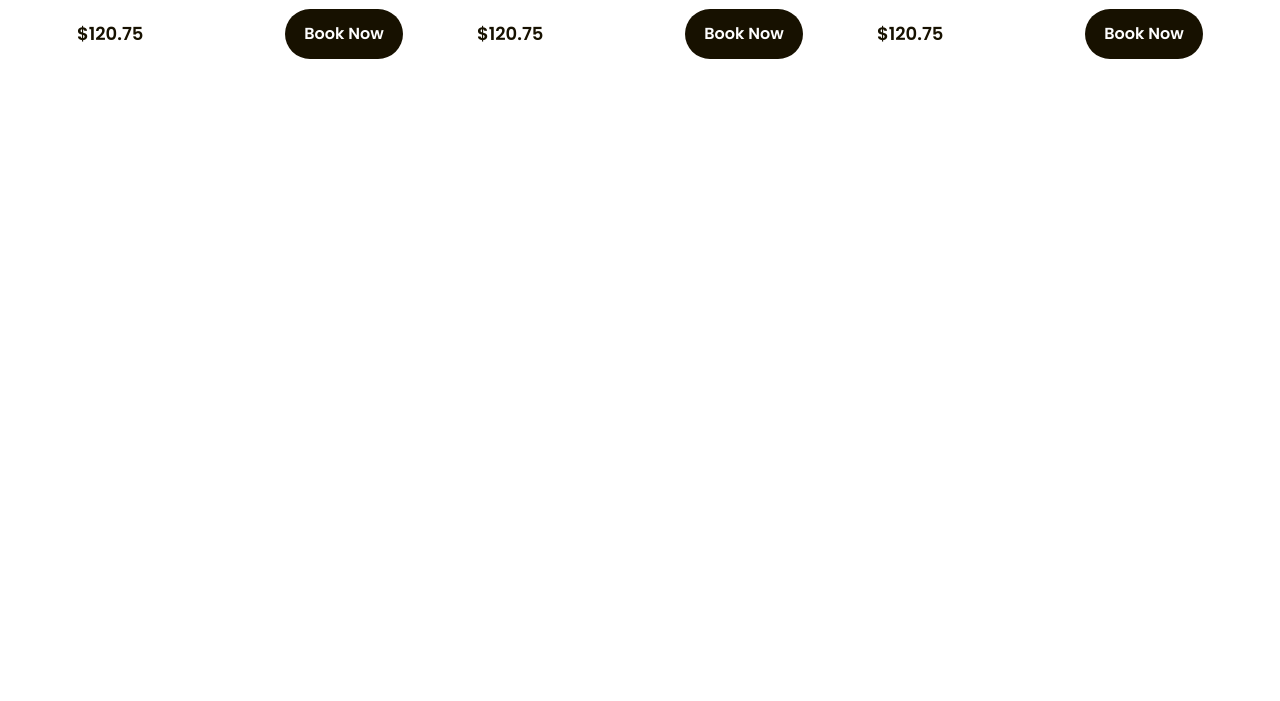
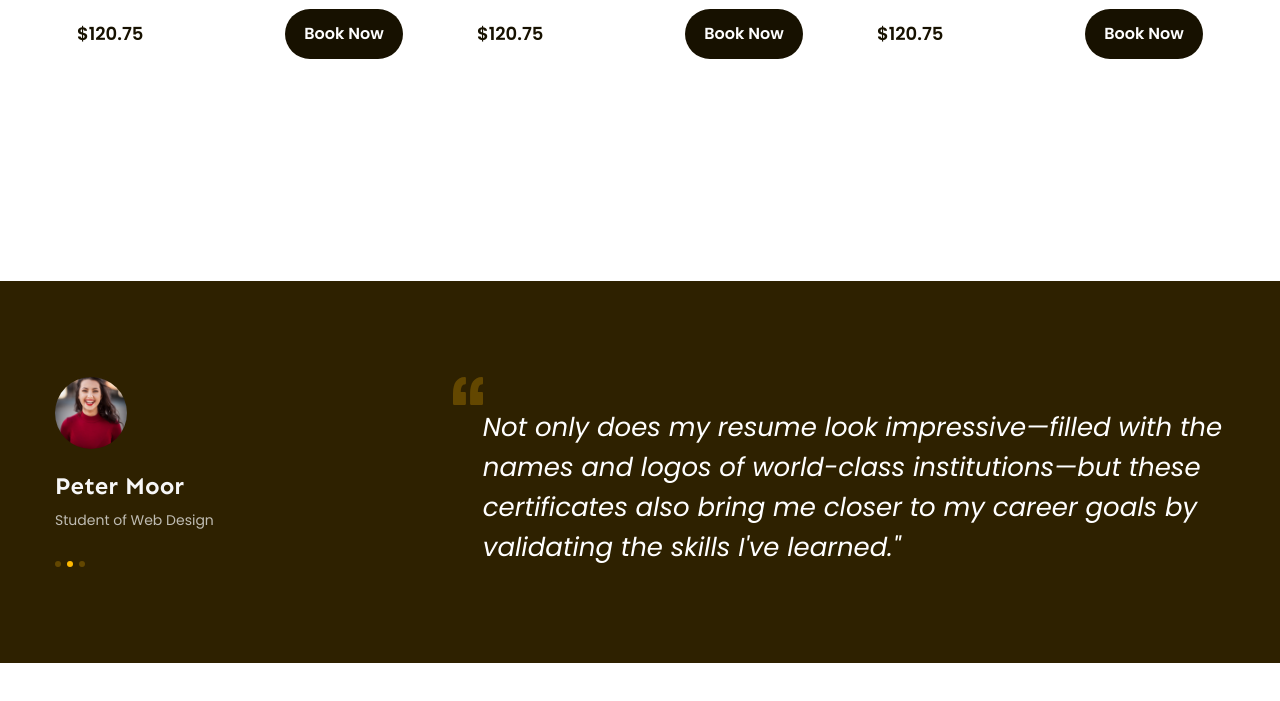
Before and after one commit to duyhai1211/f8-htmlcss-02, a plain HTML site: page index.html in a window 1280 px wide. Shown: the part 1664-2365 px from the top of the page. Drawn offline with Linux system fonts and the light colour scheme.

Commit message:
feedback1

```diff
--- a/assets/css/style.css
+++ b/assets/css/style.css
@@ -408,3 +408,70 @@ a {
     color: #fff;
     background: var(--primary-color);
 }
+
+/* Feedback */
+.feedback {
+    margin-top: 135px;
+    padding: 96px 0;
+    background: #2e2100;
+}
+
+.feedback-item {
+    display: flex;
+}
+
+.feedback-item .avatar {
+    width: 72px;
+    height: 72px;
+    border-radius: 50%;
+    object-fit: cover;
+}
+
+.feedback-item .info .title {
+    font-family: var(--font-heading);
+    margin-top: 18px;
+    color: #f7f7f7;
+    font-size: 2.4rem;
+    font-weight: 700;
+    line-height: 3.4rem; /* 141.667% */
+}
+
+.feedback-item .info .desc {
+    margin-top: 4px;
+    color: #bfbcb2;
+    font-size: 1.4rem;
+    font-weight: 400;
+    line-height: 2.6rem; /* 185.714% */
+}
+
+.feedback-item .dots {
+    display: flex;
+    margin-top: 28px;
+}
+
+.feedback-item .dot {
+    margin-right: 6px;
+    width: 6px;
+    height: 6px;
+    border-radius: 50%;
+    background: #634700;
+    cursor: pointer;
+}
+
+.feedback-item .dot.active {
+    background: #FFB900;
+    cursor: default;
+}
+
+.feedback-item .content {
+    width: 66%;
+    margin-left: auto;
+}
+
+.feedback-item blockquote {
+    margin-left: 30px;
+    color: #fff;
+    font-size: 2.6rem;
+    font-style: italic;
+    line-height: 4rem; /* 153.846% */
+}
--- a/index.html
+++ b/index.html
@@ -233,6 +233,34 @@
                     </div>
                 </div>
             </div>
+
+            <!-- Feedback -->
+            <div class="feedback">
+                <div class="main-content">
+                    <div class="feedback-list">
+                        <div class="feedback-item">
+                            <div class="info">
+                                <img src="./assets/img/feedback-avatar-1.jpg" alt="Peter Moor" class="avatar" />
+                                <p class="title">Peter Moor</p>
+                                <p class="desc">Student of Web Design</p>
+                                <div class="dots">
+                                    <span class="dot"></span>
+                                    <span class="dot active"></span>
+                                    <span class="dot"></span>
+                                </div>
+                            </div>
+                            <div class="content">
+                                <img src="./assets/icons/open-quotes.svg" alt="" class="open-quotes" />
+                                <blockquote>
+                                    Not only does my resume look impressive—filled with the names and logos of
+                                    world-class institutions—but these certificates also bring me closer to my career
+                                    goals by validating the skills I've learned."
+                                </blockquote>
+                            </div>
+                        </div>
+                    </div>
+                </div>
+            </div>
         </main>
     </body>
 </html>
```
Also changed, not shown: assets/icons/open-quotes.svg (added), assets/img/feedback-avatar-1.jpg (added).
